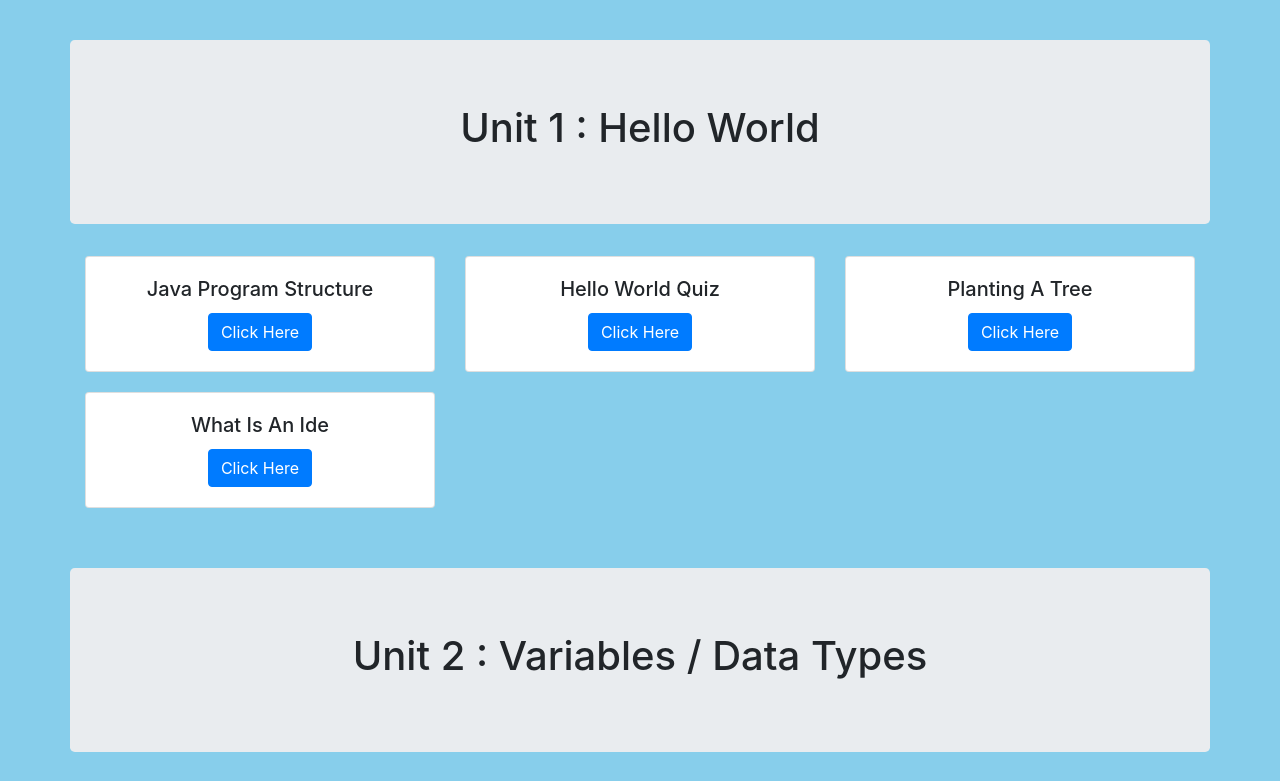
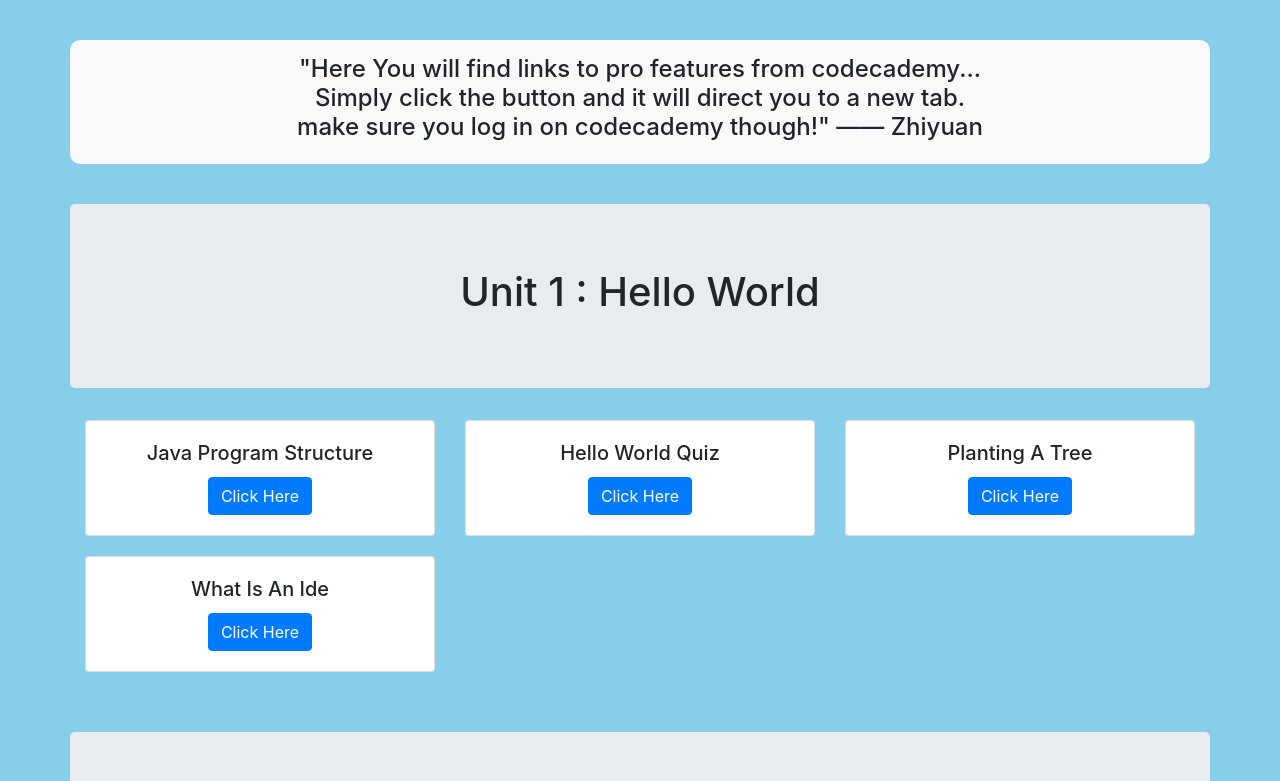
Before and after one commit to zhiyuanc1718/codecad, a plain HTML site: page index.html in a window 1280 px wide. Shown: the top 781 px of the page. Drawn offline with nearby package versions, Linux system fonts and the light colour scheme.

Commit message:
add info box

```diff
--- a/index.html
+++ b/index.html
@@ -112,7 +112,13 @@
 
 <body data-spy="scroll" data-target=".navbar">
 
-<!--   unit 1 -->
+  <div class="container bg-light space center" style="padding: 15px; border-radius:10px">
+    <h4>"Here You will find links to pro features from codecademy...
+    <br> Simply click the button and it will direct you to a new tab.
+    <br> make sure you log in on codecademy though!" —— Zhiyuan</h4>
+  </div>
+
+<!--unit 1 -->
   <div class="container jumbotron center space">
     <h1>Unit 1 : Hello World</h1>
   </div>
@@ -123,7 +129,7 @@
       </div>
   </div>
 
-<!--   unit 2 -->
+<!--unit 2 -->
   <div class="container jumbotron center space">
     <h1>Unit 2 : Variables / Data Types</h1>
   </div>
@@ -134,7 +140,7 @@
       </div>
   </div>
 
-<!--   unit 3 -->
+<!--unit 3 -->
   <div class="container jumbotron center space">
     <h1>Unit 3 : Object Orientated Java</h1>
   </div>
@@ -145,7 +151,7 @@
       </div>
   </div>
 
-<!--   unit 4 -->
+<!--unit 4 -->
   <div class="container jumbotron center space">
     <h1>Unit 4 : Conditionals</h1>
   </div>
@@ -156,7 +162,7 @@
       </div>
   </div>
 
-<!--   unit 5 -->
+<!--unit 5 -->
   <div class="container jumbotron center space">
     <h1>Unit 5 : Arrays / ArrayLists</h1>
   </div>
@@ -167,7 +173,7 @@
       </div>
   </div>
 
-<!--   extra space -->
+<!--extra space -->
   <div class="space">
 
   </div>
```
